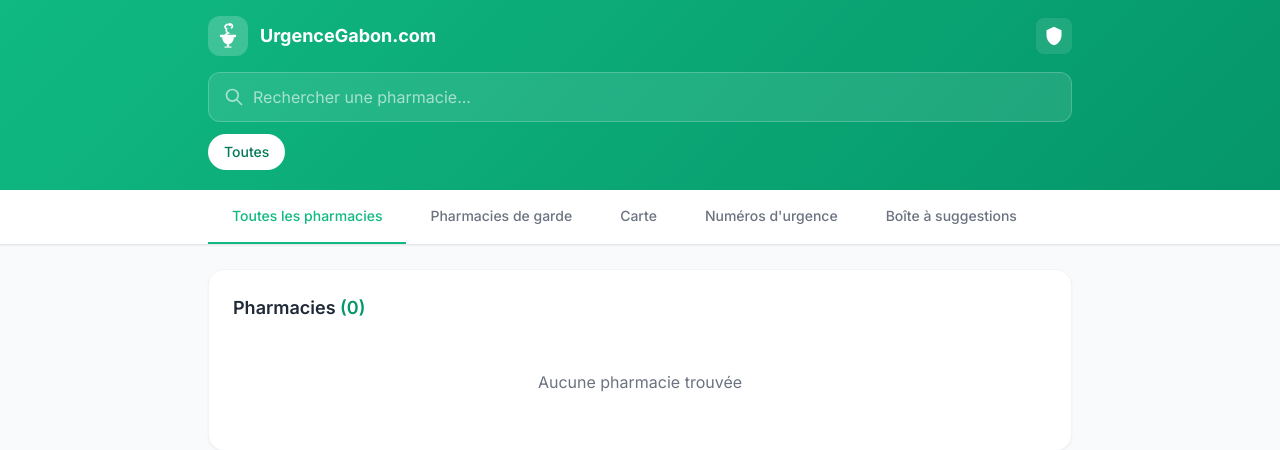
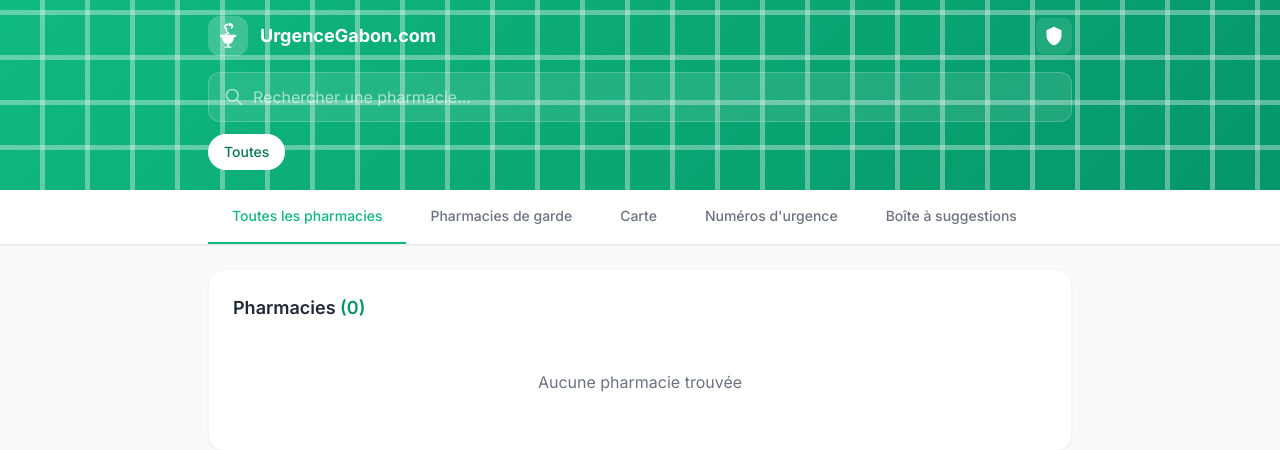
Before and after one commit to moa-digitalagency/PhramaGA, a Flask app: page / in a window 1280 px wide. Shown: the top 450 px of the page. Run offline with Flask 3, Linux system fonts and the light colour scheme; data comes from the database, SQL or seed files in the repository; data that the repository does not hold is empty; some libraries are stand-ins or nearby versions.

Commit message:
Improve header appearance with overlaid geometric patterns
Reorder background layers in static/css/style.css to place repeating linear gradients (patterns) above the main linear gradient (background), and increase pattern opacity to 0.35.

Replit-Commit-Author: Agent
Replit-Commit-Session-Id: 2a148b9b-fda8-46ca-be9a-03e190044871
Replit-Commit-Checkpoint-Type: full_checkpoint
Replit-Commit-Event-Id: ff635186-ace8-4609-aca2-0ef43a0d6c57
Replit-Commit-Screenshot-Url: https://storage.googleapis.com/screenshot-production-us-central1/6e0fab2b-0742-4cbf-86f6-b1223707a51d/2a148b9b-fda8-46ca-be9a-03e190044871/sDdYkqb
Replit-Helium-Checkpoint-Created: true

```diff
--- a/static/css/style.css
+++ b/static/css/style.css
@@ -11,10 +11,11 @@
  */
 
 header {
-    background: linear-gradient(135deg, #10b981 0%, #059669 100%),
-                repeating-linear-gradient(90deg, transparent, transparent 40px, rgba(255,255,255,0.25) 40px, rgba(255,255,255,0.25) 45px),
-                repeating-linear-gradient(0deg, transparent, transparent 40px, rgba(255,255,255,0.25) 40px, rgba(255,255,255,0.25) 45px) !important;
-    background-size: auto, 100% 100%, 100% 100% !important;
+    background:
+                repeating-linear-gradient(90deg, transparent, transparent 40px, rgba(255,255,255,0.35) 40px, rgba(255,255,255,0.35) 45px),
+                repeating-linear-gradient(0deg, transparent, transparent 40px, rgba(255,255,255,0.35) 40px, rgba(255,255,255,0.35) 45px),
+                linear-gradient(135deg, #10b981 0%, #059669 100%) !important;
+    background-size: 100% 100%, 100% 100%, auto !important;
 }
 
 .scrollbar-hide::-webkit-scrollbar {
```
